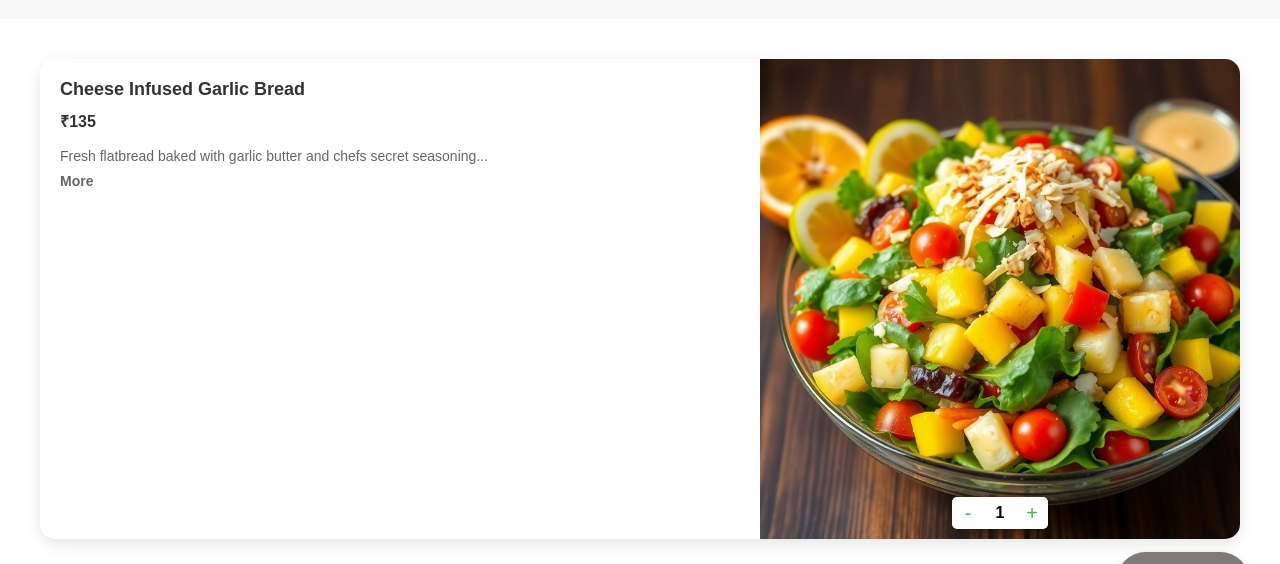
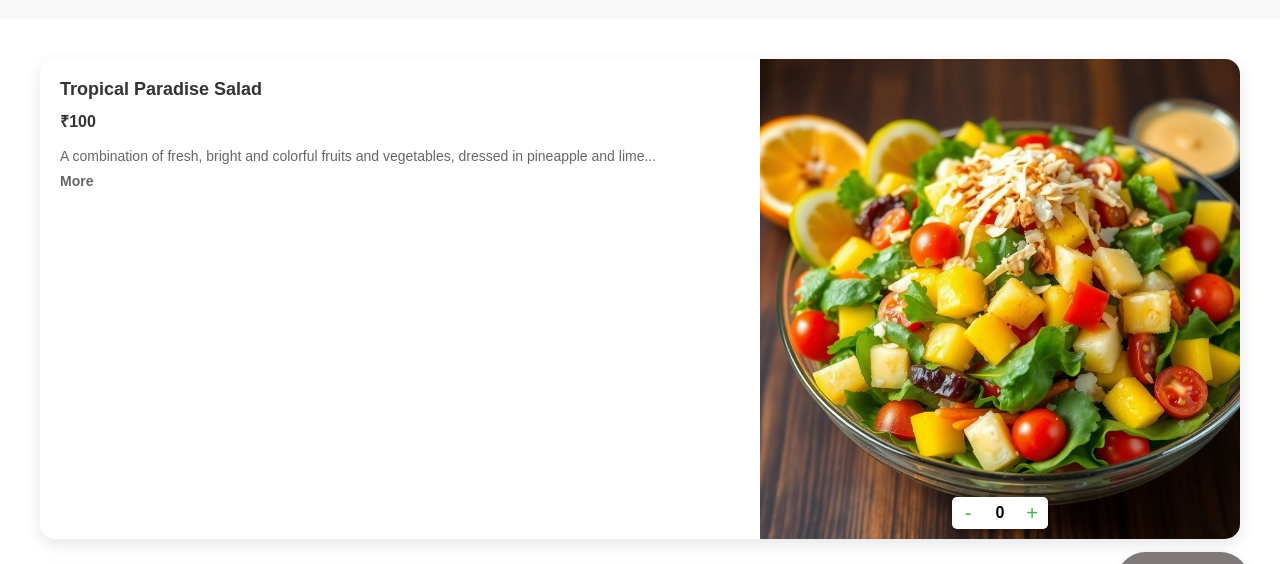
Before and after one commit to ANURAG-2043/Juicy-Junction, a plain HTML site: page pages/fruit-salad.html in a window 1280 px wide. Shown: the part 158-722 px from the top of the page. Drawn offline with Linux system fonts and the light colour scheme.

Commit message:
bugs fixed

```diff
--- a/pages/fruit-salad.html
+++ b/pages/fruit-salad.html
@@ -290,9 +290,9 @@
         <div class="salad-card">
             <div class="salad-info">
                 <div>
-                    <h2 class="salad-name">Cheese Infused Garlic Bread</h2>
-                    <div class="salad-price">₹135</div>
-                    <p class="salad-description">Fresh flatbread baked with garlic butter and chefs secret seasoning...</p>
+                    <h2 class="salad-name">Tropical Paradise Salad</h2>
+                    <div class="salad-price">₹100</div>
+                    <p class="salad-description">A combination of fresh, bright and colorful fruits and vegetables, dressed in pineapple and lime...</p>
                     <span class="read-more">More</span>
                 </div>
             </div>
@@ -300,7 +300,7 @@
                 <img src="../salad_images/TropicalSalad.jpeg" alt="Tropical Paradise Salad" class="salad-image">
                 <div class="quantity-controls">
                     <button class="quantity-btn" onclick="updateQuantity(this, -1)">-</button>
-                    <span class="quantity-display">1</span>
+                    <span class="quantity-display">0</span>
                     <button class="quantity-btn plus" onclick="updateQuantity(this, 1)">+</button>
                 </div>
             </div>
```
